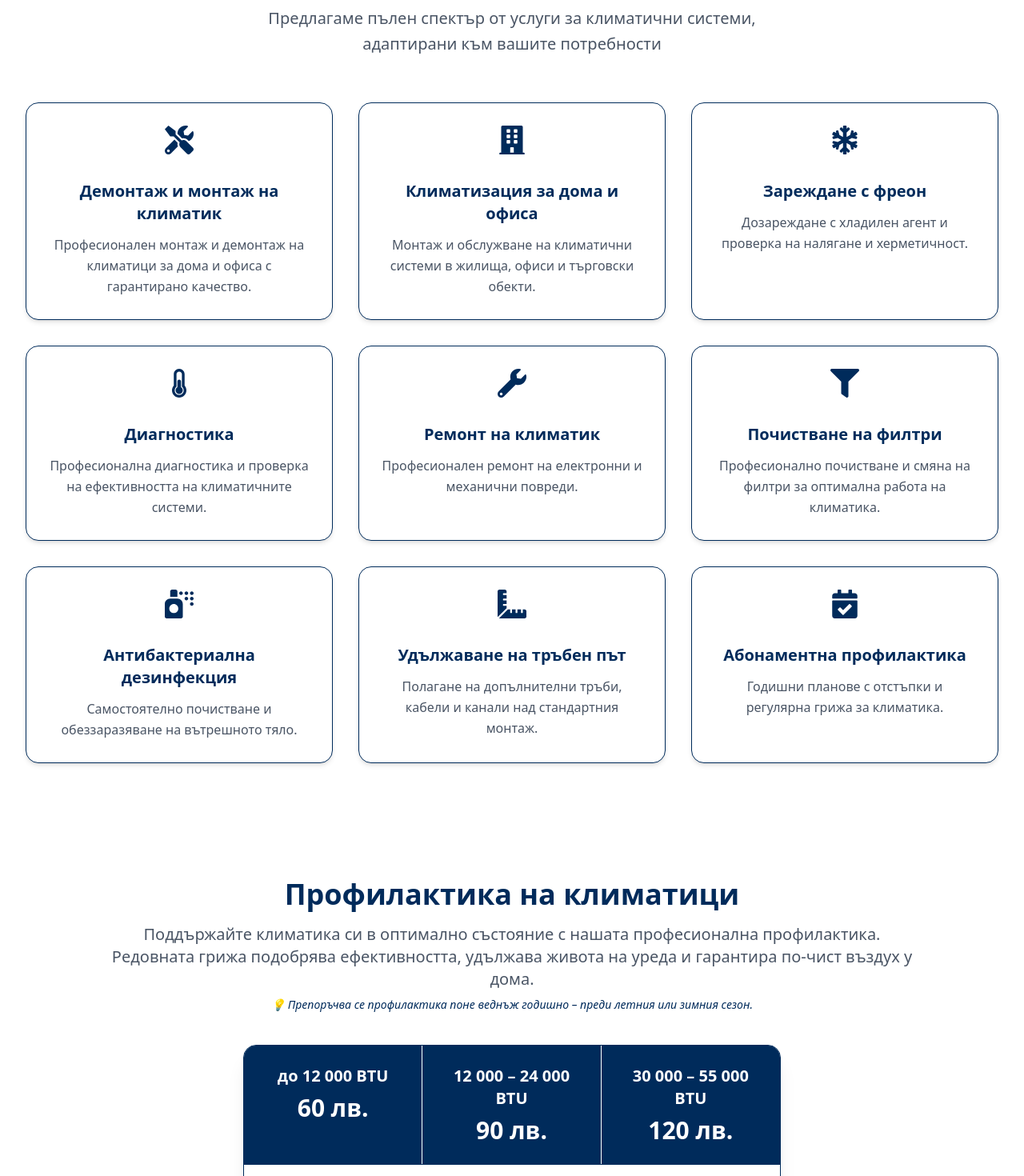
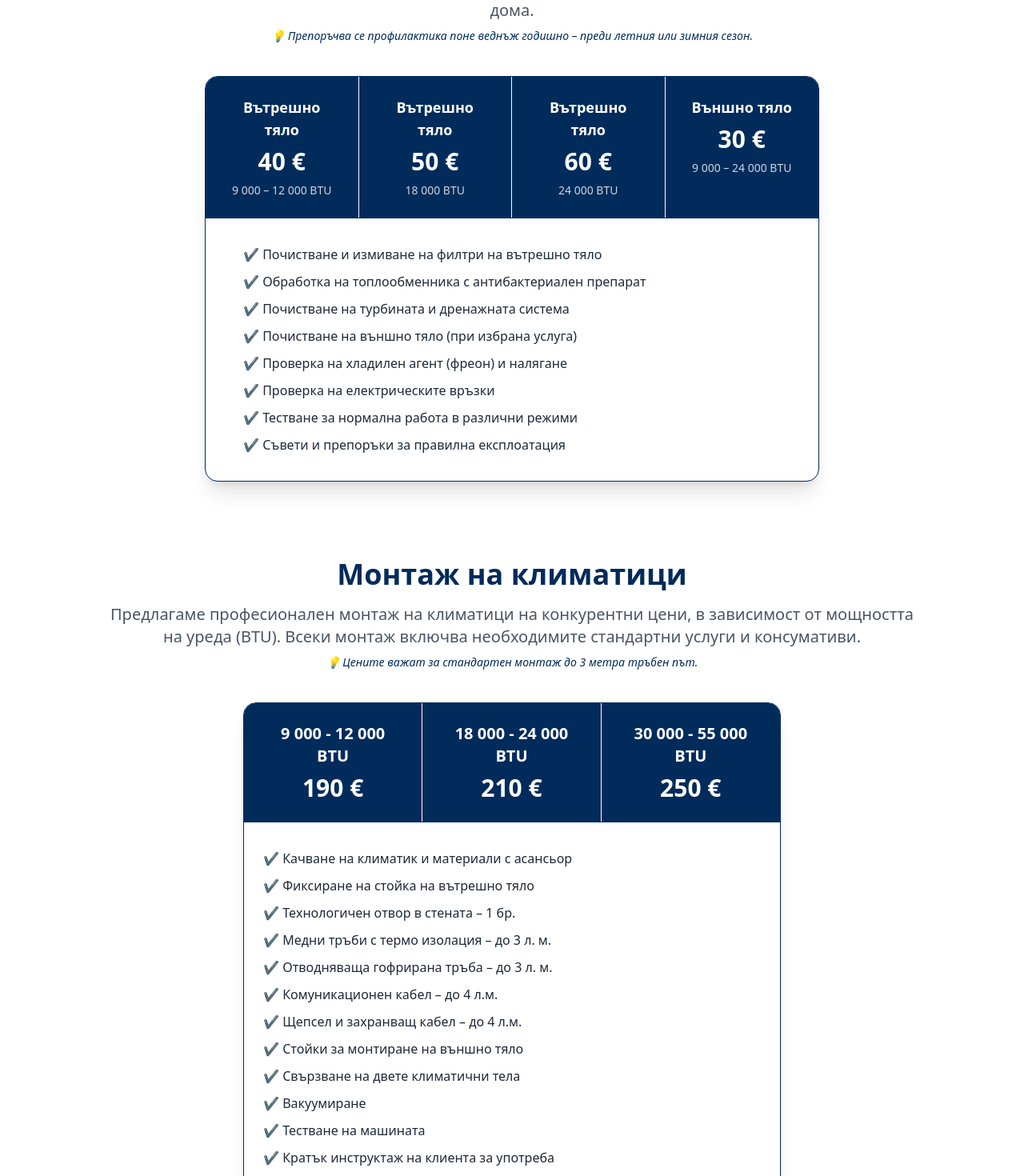
Before and after one commit to MarkVsudo/TotalPro, a React (Vite) app in the folder client/: page /air-conditioning/services in a window 1280 px wide. Shown: the part 1160-2630 px from the top of the page at 80% size. Built offline with nearby package versions, Linux system fonts and the light colour scheme; no server answers.

Commit message:
made changes in prices and updated some information

```diff
--- a/client/src/components/AirConPageComponents/AirConInstallation.jsx
+++ b/client/src/components/AirConPageComponents/AirConInstallation.jsx
@@ -19,16 +19,16 @@ const AirConInstallation = () => {
       <div className="max-w-2xl rounded-2xl border border-[#002B5B] shadow-xl overflow-hidden bg-white w-full">
         <div className="grid grid-cols-1 md:grid-cols-3 divide-y md:divide-y-0 md:divide-x divide-white bg-[#002B5B] text-white">
           <div className="px-8 py-6 hover:bg-blue-900 transition-colors">
-            <h2 className="text-xl font-semibold mb-2">7 000 - 14 000 BTU</h2>
-            <p className="text-3xl font-bold">от 360 лв.</p>
+            <h2 className="text-xl font-semibold mb-2">9 000 - 12 000 BTU</h2>
+            <p className="text-3xl font-bold">190 €</p>
           </div>
           <div className="px-8 py-6 hover:bg-blue-900 transition-colors">
-            <h2 className="text-xl font-semibold mb-2">15 000 - 24 000 BTU</h2>
-            <p className="text-3xl font-bold">от 400 лв.</p>
+            <h2 className="text-xl font-semibold mb-2">18 000 - 24 000 BTU</h2>
+            <p className="text-3xl font-bold">210 €</p>
           </div>
           <div className="px-8 py-6 hover:bg-blue-900 transition-colors">
             <h2 className="text-xl font-semibold mb-2">30 000 - 55 000 BTU</h2>
-            <p className="text-3xl font-bold">от 440 лв.</p>
+            <p className="text-3xl font-bold">250 €</p>
           </div>
         </div>
 
@@ -39,9 +39,8 @@ const AirConInstallation = () => {
             <li>✔ Технологичен отвор в стената – 1 бр.</li>
             <li>✔ Медни тръби с термо изолация – до 3 л. м.</li>
             <li>✔ Отводняваща гофрирана тръба – до 3 л. м.</li>
-            <li>✔ Комуникационен кабел – до 5 л.м.</li>
+            <li>✔ Комуникационен кабел – до 4 л.м.</li>
             <li>✔ Щепсел и захранващ кабел – до 4 л.м.</li>
-            <li>✔ Поставяне на PVC канал – до 1 л. м.</li>
             <li>✔ Стойки за монтиране на външно тяло</li>
             <li>✔ Свързване на двете климатични тела</li>
             <li>✔ Вакуумиране</li>
--- a/client/src/components/AirConPageComponents/AirConMaintenance.jsx
+++ b/client/src/components/AirConPageComponents/AirConMaintenance.jsx
@@ -17,19 +17,30 @@ const AirConMaintenance = () => {
         </p>
       </div>
 
-      <div className="max-w-2xl rounded-2xl border border-[#002B5B] shadow-xl overflow-hidden bg-white w-full">
-        <div className="grid grid-cols-1 md:grid-cols-3 divide-y md:divide-y-0 md:divide-x divide-white bg-[#002B5B] text-white">
+      <div className="max-w-3xl rounded-2xl border border-[#002B5B] shadow-xl overflow-hidden bg-white w-full">
+        <div className="grid grid-cols-1 md:grid-cols-2 lg:grid-cols-4 divide-y md:divide-y-0 md:divide-x divide-white bg-[#002B5B] text-white">
           <div className="px-8 py-6 hover:bg-blue-900 transition-colors">
-            <h2 className="text-xl font-semibold mb-2">до 12 000 BTU</h2>
-            <p className="text-3xl font-bold">60 лв.</p>
+            <h2 className="text-lg font-semibold mb-2">Вътрешно тяло</h2>
+            <p className="text-3xl font-bold">40 €</p>
+            <p className="text-sm mt-2 opacity-80">9 000 – 12 000 BTU</p>
           </div>
+
           <div className="px-8 py-6 hover:bg-blue-900 transition-colors">
-            <h2 className="text-xl font-semibold mb-2">12 000 – 24 000 BTU</h2>
-            <p className="text-3xl font-bold">90 лв.</p>
+            <h2 className="text-lg font-semibold mb-2">Вътрешно тяло</h2>
+            <p className="text-3xl font-bold">50 €</p>
+            <p className="text-sm mt-2 opacity-80">18 000 BTU</p>
           </div>
+
           <div className="px-8 py-6 hover:bg-blue-900 transition-colors">
-            <h2 className="text-xl font-semibold mb-2">30 000 – 55 000 BTU</h2>
-            <p className="text-3xl font-bold">120 лв.</p>
+            <h2 className="text-lg font-semibold mb-2">Вътрешно тяло</h2>
+            <p className="text-3xl font-bold">60 €</p>
+            <p className="text-sm mt-2 opacity-80">24 000 BTU</p>
+          </div>
+
+          <div className="px-8 py-6 hover:bg-blue-900 transition-colors">
+            <h2 className="text-lg font-semibold mb-2">Външно тяло</h2>
+            <p className="text-3xl font-bold">30 €</p>
+            <p className="text-sm mt-2 opacity-80">9 000 – 24 000 BTU</p>
           </div>
         </div>
 
@@ -38,6 +49,7 @@ const AirConMaintenance = () => {
             <li>✔ Почистване и измиване на филтри на вътрешно тяло</li>
             <li>✔ Обработка на топлообменника с антибактериален препарат</li>
             <li>✔ Почистване на турбината и дренажната система</li>
+            <li>✔ Почистване на външно тяло (при избрана услуга)</li>
             <li>✔ Проверка на хладилен агент (фреон) и налягане</li>
             <li>✔ Проверка на електрическите връзки</li>
             <li>✔ Тестване за нормална работа в различни режими</li>
--- a/client/src/pages/AirConPages/AirConServicesPage.jsx
+++ b/client/src/pages/AirConPages/AirConServicesPage.jsx
@@ -151,16 +151,17 @@ const AirConditioningPage = () => {
           "Професионален екип",
         ]}
       />
+
+      {/* Aircon maintenance */}
+      <AirConMaintenance />
+      {/* Aircon installation */}
+      <AirConInstallation />
       {/* Services Section */}
       <ServicesSection
         description="Предлагаме пълен спектър от услуги за климатични системи, адаптирани
         към вашите потребности"
         services={services}
       />
-      {/* Aircon maintenance */}
-      <AirConMaintenance />
-      {/* Aircon installation */}
-      <AirConInstallation />
       {/* Features Section */}
       <FeaturesSection
         description="Нашите предимства, които ни правят най-добрия избор за климатични
```
